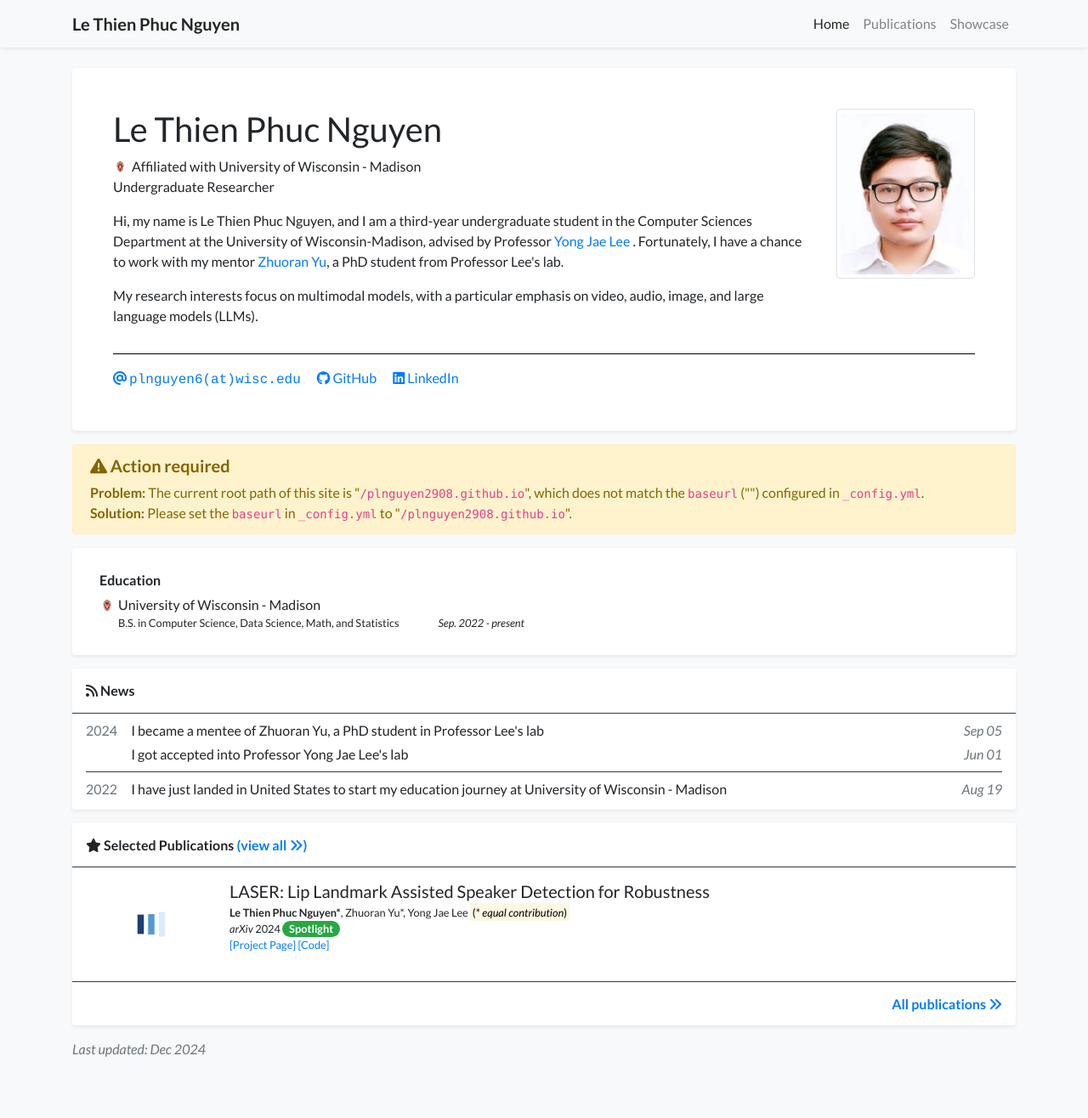
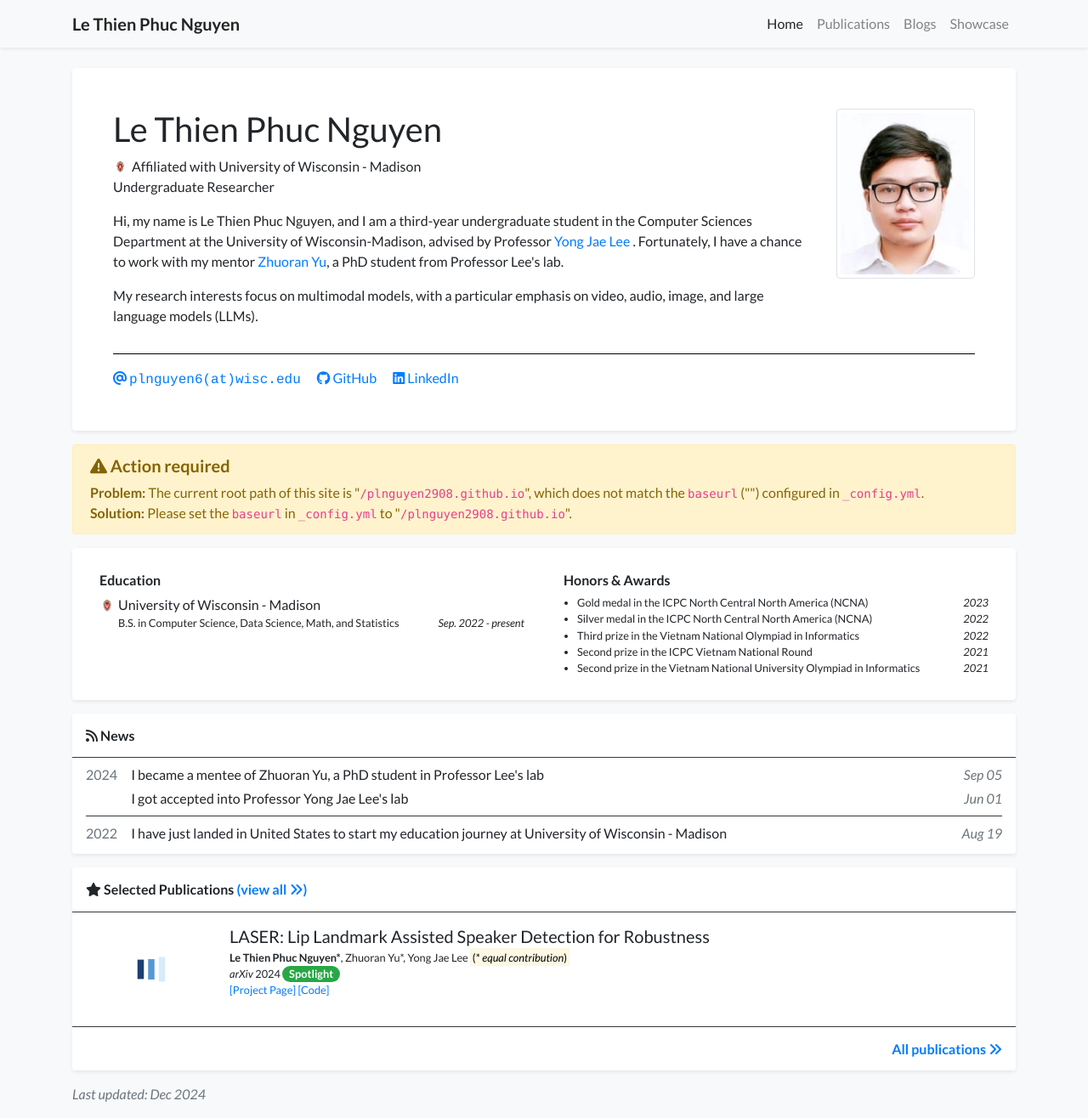
Before and after one commit to plnguyen2908/plnguyen2908.github.io, a Jekyll site: the page built from index.html, in a window 1280 px wide and 1316 px high. Shown: the whole window at 85% size. Built offline with Jekyll 4.4.1, drawn with Linux system fonts in a browser that asks for light colours; nearby versions of some CDN libraries; a style sheet for code colours, icons or effects is not loaded.

Commit message:
update awards

```diff
--- a/_data/navigation.yml
+++ b/_data/navigation.yml
@@ -1,9 +1,11 @@
 pages:
-# NOTE: `name` field must match the `navbar_title` field in the page's front matter to ensure the correct page is highlighted in the navbar.
-#       For example, the `navbar_title` field in `showcase.html` is "Showcase" and the `name` field here should also be "Showcase"
-- name: Home
-  url: /
-- name: Publications
-  url: /publications
-- name: Showcase
-  url: /showcase
+  # NOTE: `name` field must match the `navbar_title` field in the page's front matter to ensure the correct page is highlighted in the navbar.
+  #       For example, the `navbar_title` field in `showcase.html` is "Showcase" and the `name` field here should also be "Showcase"
+  - name: Home
+    url: /
+  - name: Publications
+    url: /publications
+  - name: Blogs
+    url: /blogs
+  - name: Showcase
+    url: /showcase
--- a/_data/profile.yml
+++ b/_data/profile.yml
@@ -50,10 +50,14 @@ education:
 #   position: Research Intern
 #   date: Sep. 2019 - Jul. 2021
 
-# awards:
-#   - name: Award Name 2
-#     date: 2024
-#   - name: Award Name 1
-#     date: 2021
-#   - name: A quick brown fox jumps over the lazy dog and runs away award
-#     date: 2021
+awards:
+  - name: Gold medal in the ICPC North Central North America (NCNA)
+    date: 2023
+  - name: Silver medal in the ICPC North Central North America (NCNA)
+    date: 2022
+  - name: Third prize in the Vietnam National Olympiad in Informatics
+    date: 2022
+  - name: Second prize in the ICPC Vietnam National Round
+    date: 2021
+  - name: Second prize in the Vietnam National University Olympiad in Informatics
+    date: 2021
```
Also changed, not shown: blogs.html (added, +29 -0 lines).
